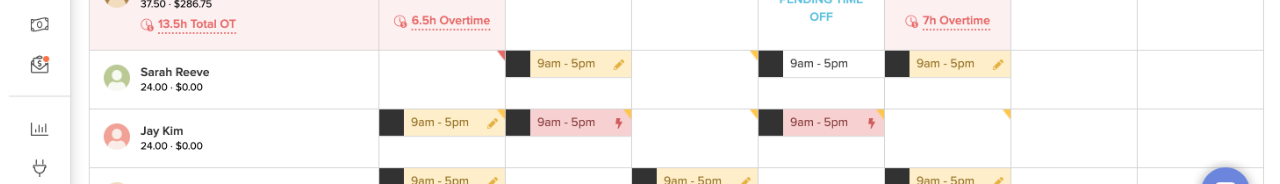
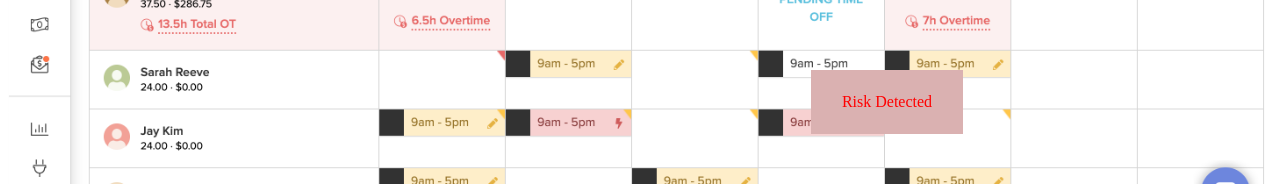
Before and after one commit to tonywucs/team4-7shifts-project-client, a React (Create React App) app: page / in a window 1280 px wide. Shown: the part 403-587 px from the top of the page. Built offline with nearby package versions, Linux system fonts and the light colour scheme.

Commit message:
Adds RiskNotify component with click handler

```diff
--- /dev/null
+++ b/src/components/RiskNotify/RiskNotify.js
@@ -0,0 +1,14 @@
+import "../RiskNotify/RiskNotify.scss"
+
+function RiskNotify() {
+
+    const handleClick = () => {
+
+    }
+
+    return (
+        <div onClick={handleClick} className="risk__box">Risk Detected</div>
+    )
+}
+
+export default RiskNotify;
--- /dev/null
+++ b/src/components/RiskNotify/RiskNotify.scss
@@ -0,0 +1,12 @@
+.risk__box {
+  background-color: rgb(218, 177, 177);
+  color: red;
+  display: flex;
+  align-items: center;
+  justify-content: center;
+  width: 9.5rem;
+  height: 4rem;
+  position: absolute;
+  top: 473px;
+  right: 317px;
+}
--- a/src/pages/FeaturePage/FeaturePage.js
+++ b/src/pages/FeaturePage/FeaturePage.js
@@ -4,6 +4,7 @@ import "../../App.scss"
 import backgroundImage from "../../assets/images/schedule2.png"
 import { IconPaperPlane } from '@7shifts/sous-chef';
 import Button from "../../Components/Button/Button";
+import RiskNotify from "../../Components/RiskNotify/RiskNotify";
 
 
 const FeaturePage = () => {
@@ -21,6 +22,7 @@ const FeaturePage = () => {
                 icon={<IconPaperPlane />}
                 text="Publish changes"
                 publishHandler={publishHandler} />
+            <RiskNotify />
 
         </div>
     );
```
